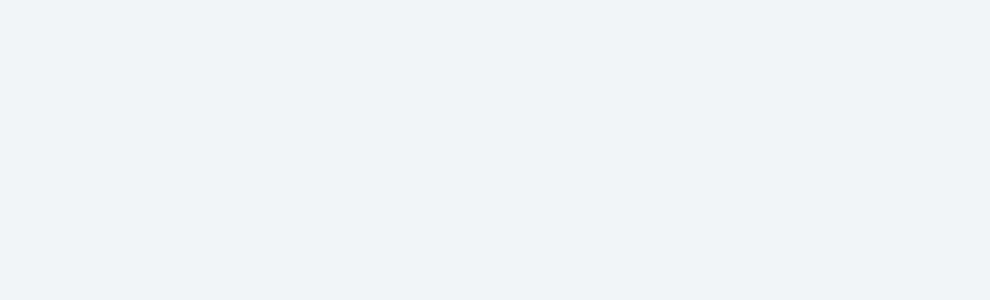
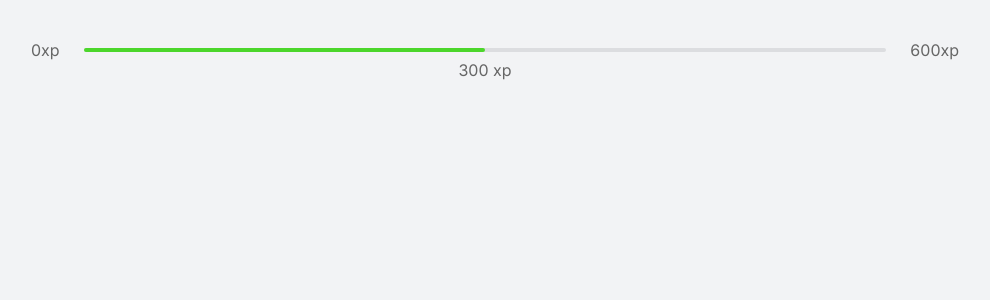
Before and after one commit to angelorpt/nlw-04-react, a React (Create React App) app: page / in a window 1280 px wide. Shown: the top 300 px of the page, without its empty margins (145-1135 px from the left). Built offline with nearby package versions, Linux system fonts and the light colour scheme.

Commit message:
add | Component ExperienceBar

```diff
--- a/src/App.tsx
+++ b/src/App.tsx
@@ -1,9 +1,10 @@
+import { ExperienceBar } from './components/ExperienceBar';
 import './styles/global.css';
 
 function App() {
   return (
-    <div>
-
+    <div className="container">
+      <ExperienceBar />
     </div>
   );
 }
--- /dev/null
+++ b/src/components/ExperienceBar.tsx
@@ -0,0 +1,14 @@
+export function ExperienceBar() {
+  return (
+    <header className="experience-bar">
+      <span>0xp</span>
+      <div>
+        <div style={{ width: '50%' }} />
+        <span className="current-experience" style={{ left: '50%' }}>
+          300 xp
+        </span>
+      </div>
+      <span>600xp</span>
+    </header>
+  );
+}
--- a/src/styles/global.css
+++ b/src/styles/global.css
@@ -47,3 +47,43 @@ a {
   text-decoration: none;
   color: inherit;
 }
+
+.container {
+  height: 100vh;
+  max-width: 992px;
+  margin: 0 auto;
+  padding: 2.5rem 2rem;
+
+  display: flex;
+  flex-direction: column;
+}
+
+.experience-bar {
+  display: flex;
+  align-items: center;
+}
+
+.experience-bar span {
+  font-size: 1rem;
+}
+
+.experience-bar > div {
+  flex: 1;
+  height: 4px;
+  border-radius: 4px;
+  background: var(--gray-line);
+  margin: 0 1.5rem;
+  position: relative;
+}
+
+.experience-bar > div > div {
+  height: 4px;
+  border-radius: 4px;
+  background: var(--green);
+}
+
+span.current-experience {
+  position: absolute;
+  top: 12px;
+  transform: translateX(-50%);
+}
```
